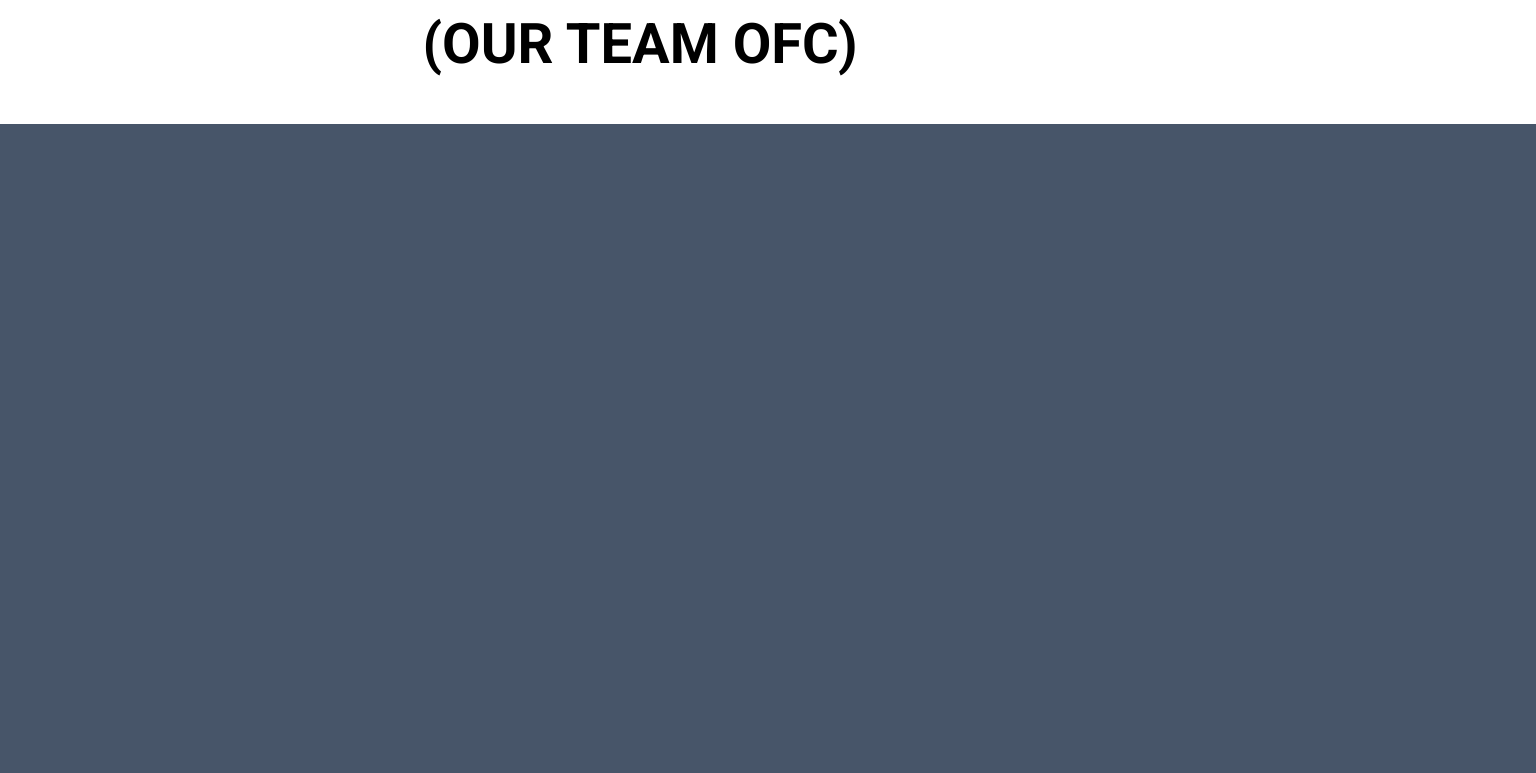
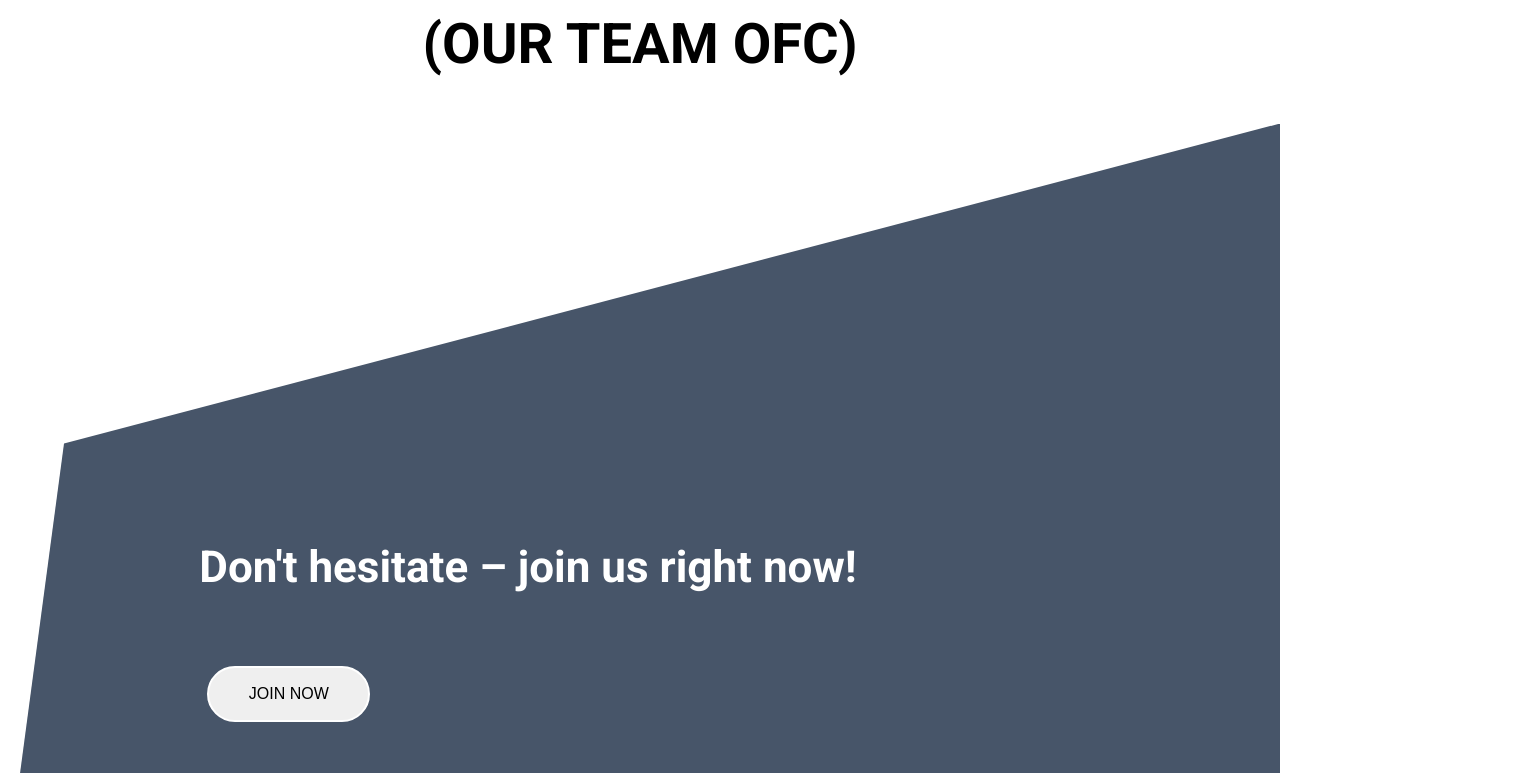
Before and after one commit to Narongwas/thinc.-PROJ, a React (Create React App) app: page / in a window 1280 px wide. Shown: the part 971-1744 px from the top of the page, 1536 px wide, since content can reach past the window. Built offline with nearby package versions, Linux system fonts and the light colour scheme.

Commit message:
edit shape background in footer

```diff
--- a/src/App.css
+++ b/src/App.css
@@ -116,12 +116,9 @@ img.path{
 
 .footer{
   width: 100%;
-  height: 884px;
-  background-color: #475569;
-  padding-top: 30%;
-  padding-bottom: 30%;
-  padding-left: 10%;
-  padding-right: 10%;
+  height: 800px;
+  background: #475569;
+  clip-path: polygon(5% 40%, 100% 0%, 100% 100%, 0% 100%);
 }
 
 .h2{
@@ -134,13 +131,12 @@ img.path{
   padding-top: 80px;
   padding-bottom: 80px;
   gap: 80px;
-
 }
 
 #innercol{
-  padding-top: 200px;
+  padding-top: 20%;
   padding-bottom: 56px;
-  padding-left: 96px;
+  padding-left: 15%;
   gap: 80px;
 }
 
```
